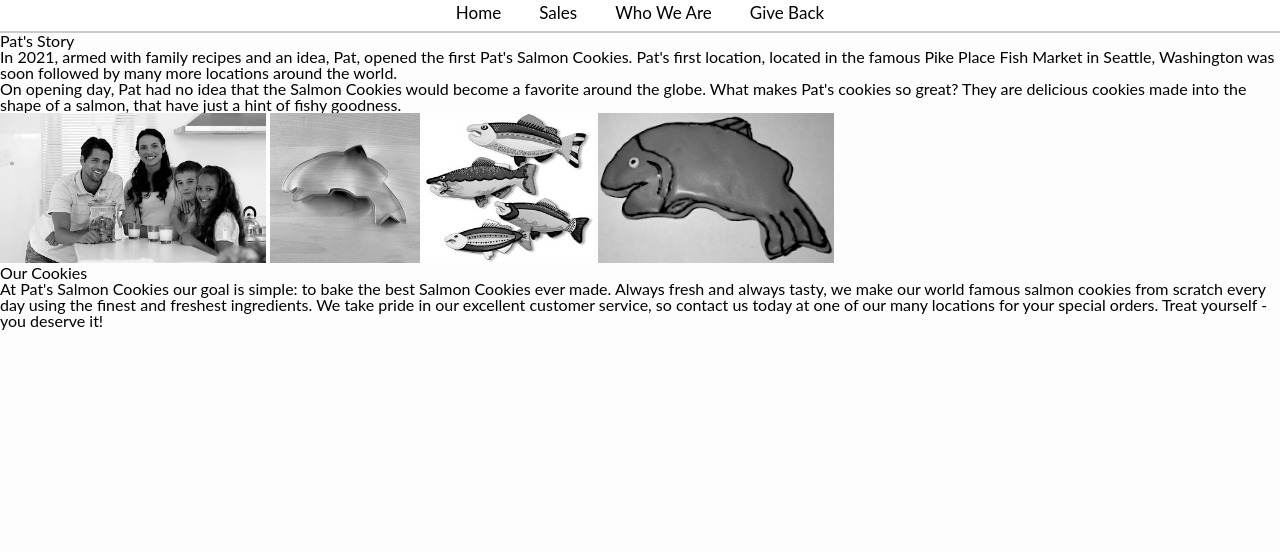
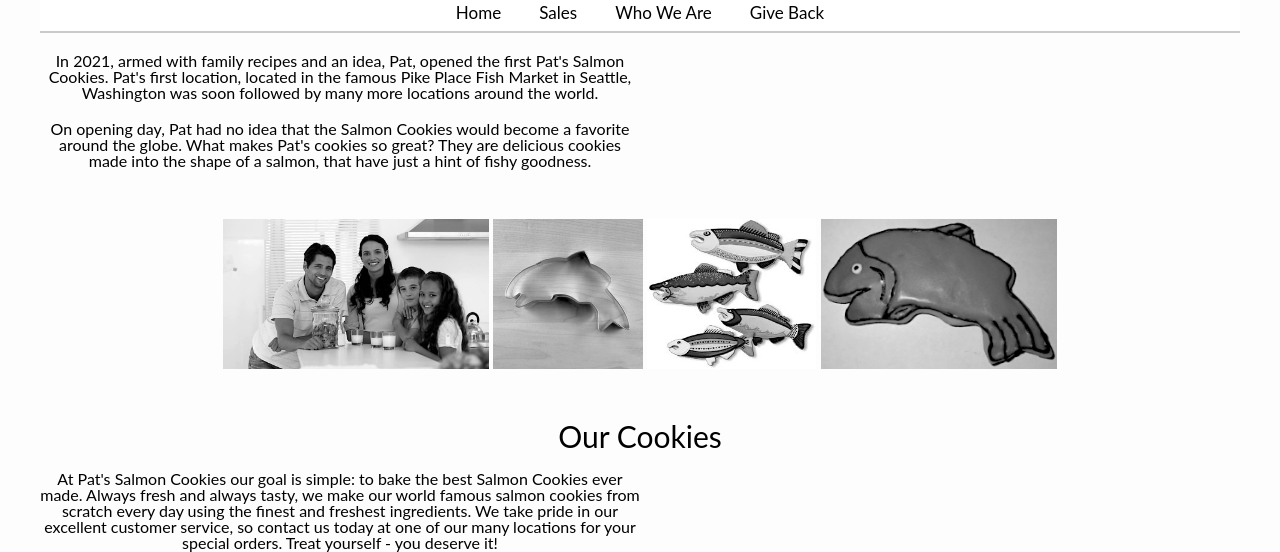
Before and after one commit to iwhitmor/cookie-stand, a plain HTML site: page index.html in a window 1280 px wide. Shown: the part 285-837 px from the top of the page. Before the commit the page ends 800 px from the top, so only its background shows below. Drawn offline with Linux system fonts and the light colour scheme.

Commit message:
styling paragraphs to make center with good margins

```diff
--- a/css/style.css
+++ b/css/style.css
@@ -41,10 +41,29 @@ a:hover {
 body {
   background-color: rgb(253, 253, 253);
   font-family: 'Lato', sans-serif;
+  width: 1200px;
+  margin: 0 auto;
 }
 
+p {
+  text-align: center;
+  margin-top: 20px;
+  width: 600px;
+}
+
+h2 {
+  text-align: center;
+  font-size: 30px;
+  margin-top: 50px;
+}
+
+.aboutpat {
+  margin: 0 auto;
+  width: 1200px;
+}
 .sectionfourimages {
-display: inline;
+text-align: center;
+margin-top: 50px;
 }
 
 .headerimg {
@@ -54,7 +73,6 @@ display: inline;
 .storeName {
   background-color: white;
 }
-
 
 /* Black and white - color images */
 .familyimages {
--- a/index.html
+++ b/index.html
@@ -29,8 +29,7 @@
     </nav>
   </header>
   <main>
-    <section>
-      <h2>Pat's Story</h2>
+    <section class="aboutpat">
       <p>
         In 2021, armed with family recipes and an idea, Pat, opened the first Pat's Salmon Cookies. Pat's first
         location, located in the famous Pike Place Fish Market in Seattle, Washington was soon followed by many more
```
